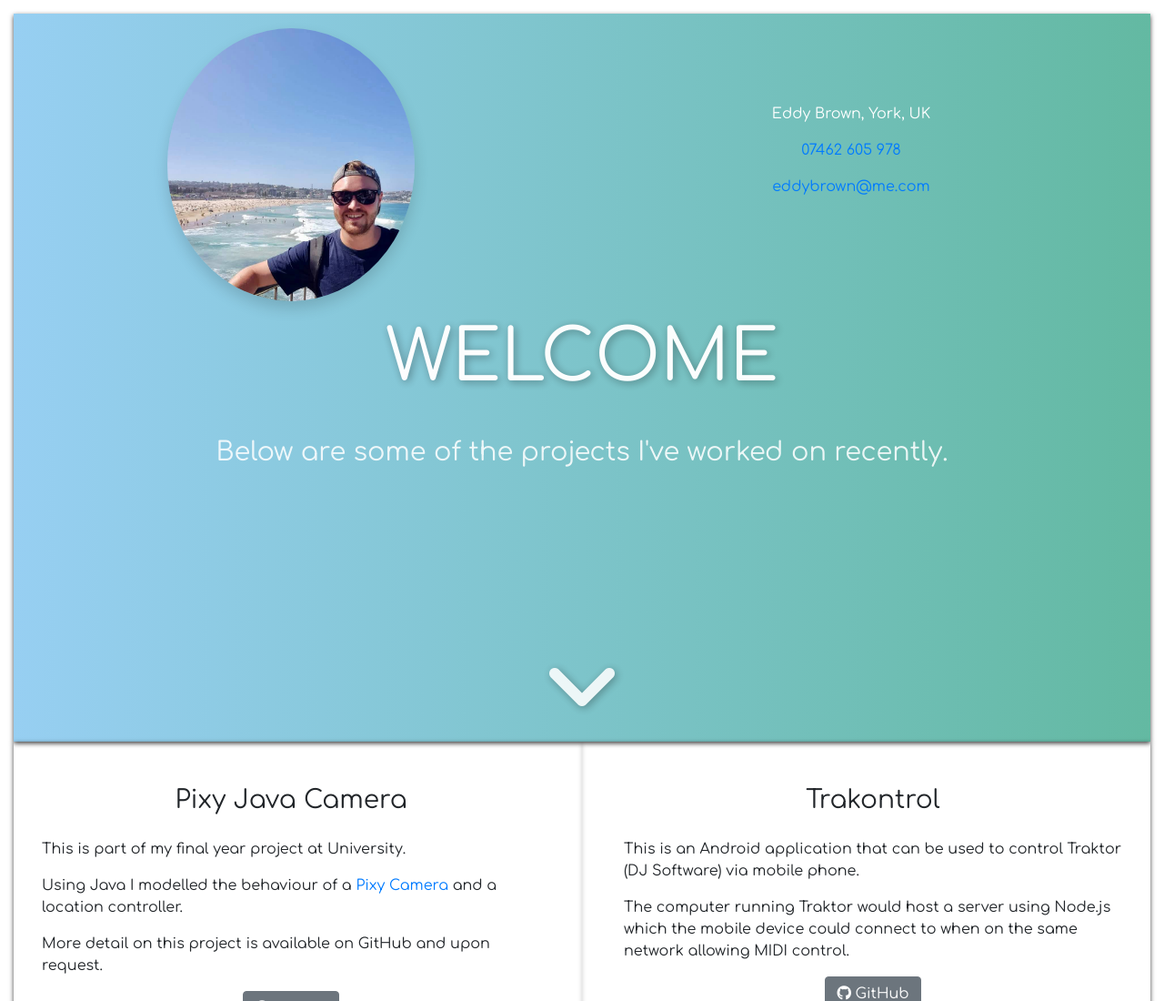
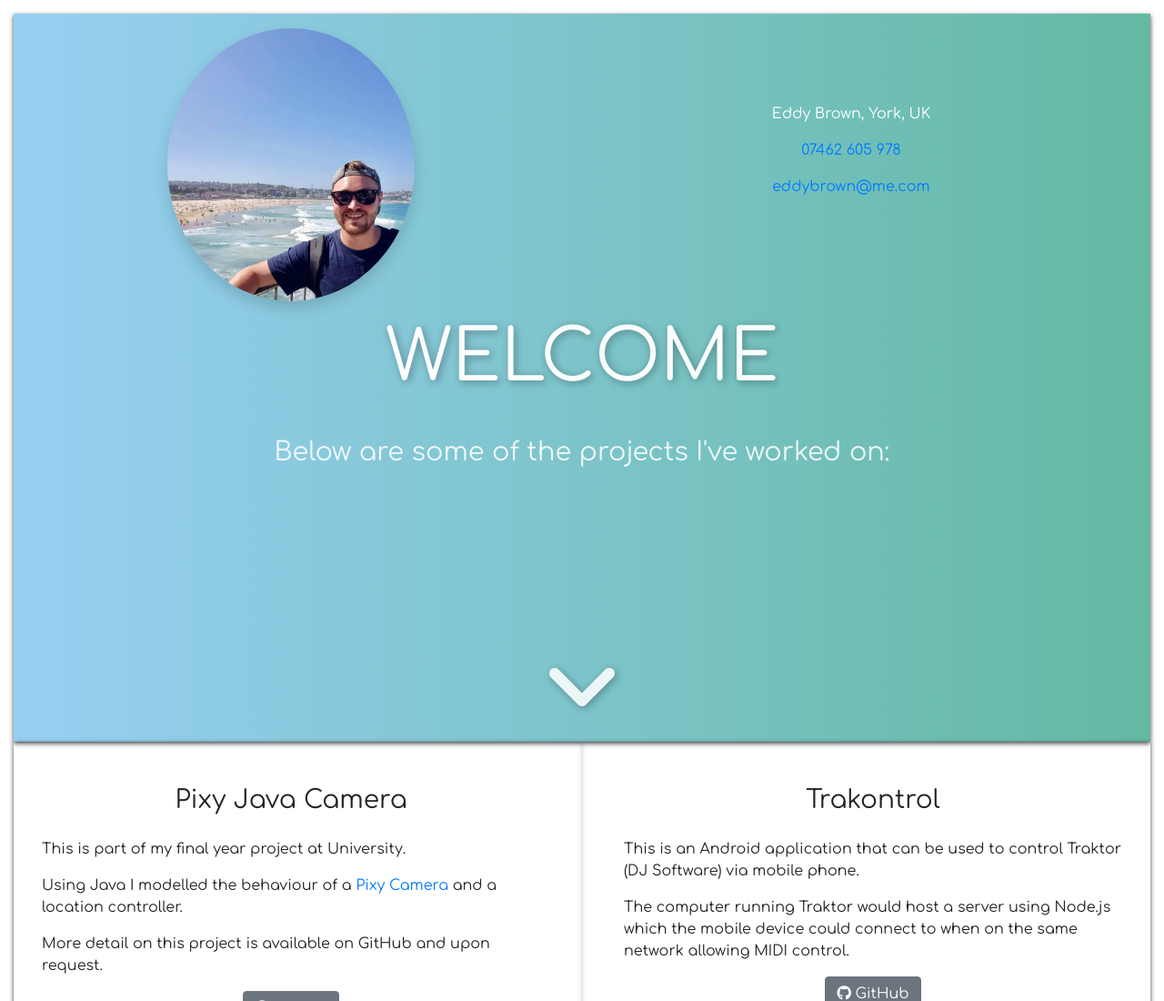
Before and after one commit to emab/emab.github.io, a plain HTML site: page index.html in a window 1280 px wide. Shown: the top 1100 px of the page at 91% size. Drawn offline with nearby package versions, Linux system fonts and the light colour scheme.

Commit message:
Update index.html

```diff
--- a/index.html
+++ b/index.html
@@ -46,7 +46,7 @@
             </div>
             <div class="row mt-md-2">
                 <div class="col text-white thirdfade text-center">
-                    <p id="second-welcome">Below are some of the projects I've worked on recently.</p>
+                    <p id="second-welcome">Below are some of the projects I've worked on:</p>
                 </div>
             </div>
             <div class="row d-none d-md-block">
```
